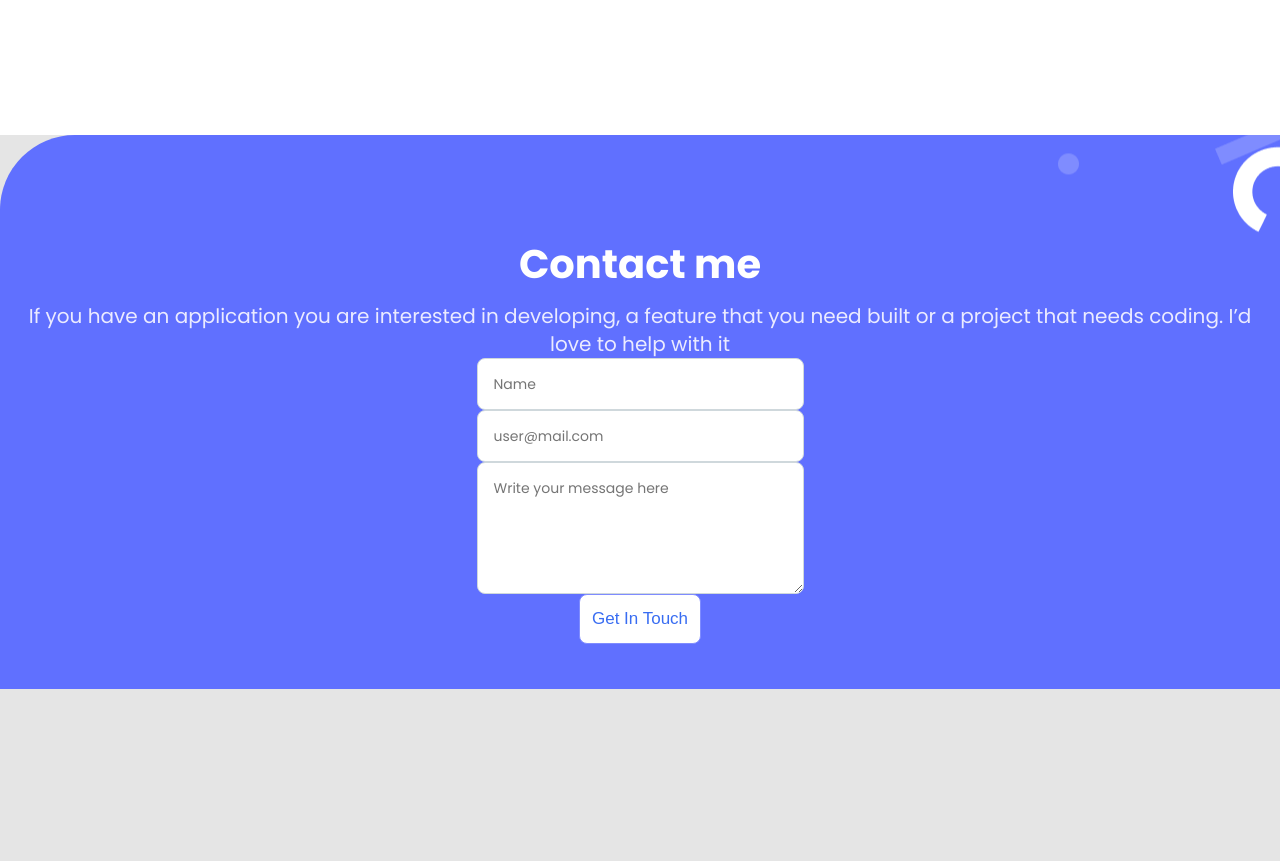
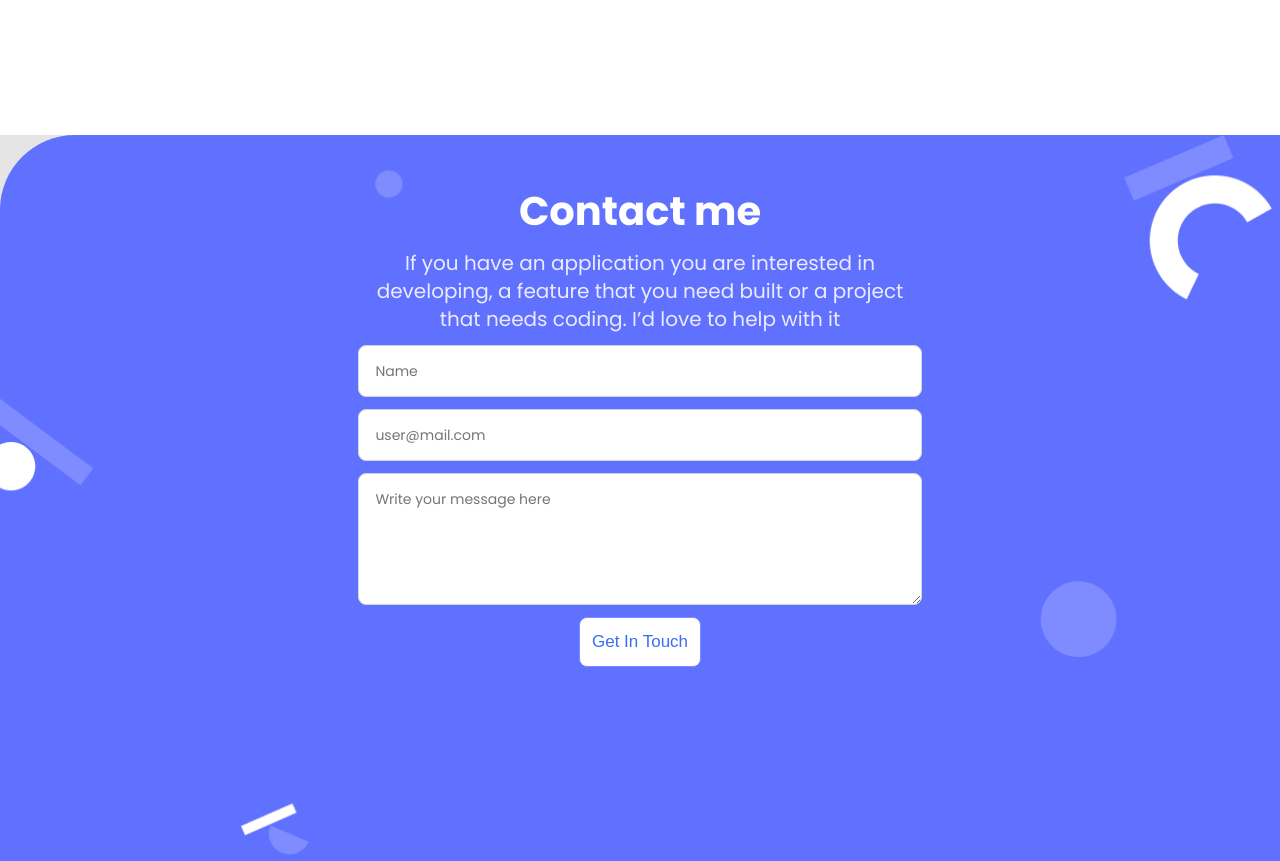
Before and after one commit to AkashaRojee/portfolio, a plain HTML site: page index.html in a window 1280 px wide. Shown: the part 3860-4721 px from the top of the page. Before the commit the page ends 4549 px from the top, so only its background shows below. Drawn offline with Linux system fonts and the light colour scheme.

Commit message:
Style contact section for desktop

```diff
--- a/css/style.scss
+++ b/css/style.scss
@@ -766,4 +766,35 @@ footer {
 
     }
   }
+
+  /*
+    ========================================
+    Contact Me
+    ========================================
+  */
+
+  footer {
+    background-image: url('../images/contact-me-background-desktop.png');
+    background-size: cover;
+    background-repeat: no-repeat;
+    min-height: calc(100vh - var(--nav-height));
+    box-sizing: border-box;
+    padding: 50px 28%;
+
+    > * {
+      & + * {
+        margin-top: 12px;
+      }
+    }
+
+    form {
+      width: 100%;
+
+      > * {
+        & + * {
+          margin-top: 12px;
+        }
+      }
+    }
+  }
 }
```
Also changed, not shown: css/style.css, 1 other file.
